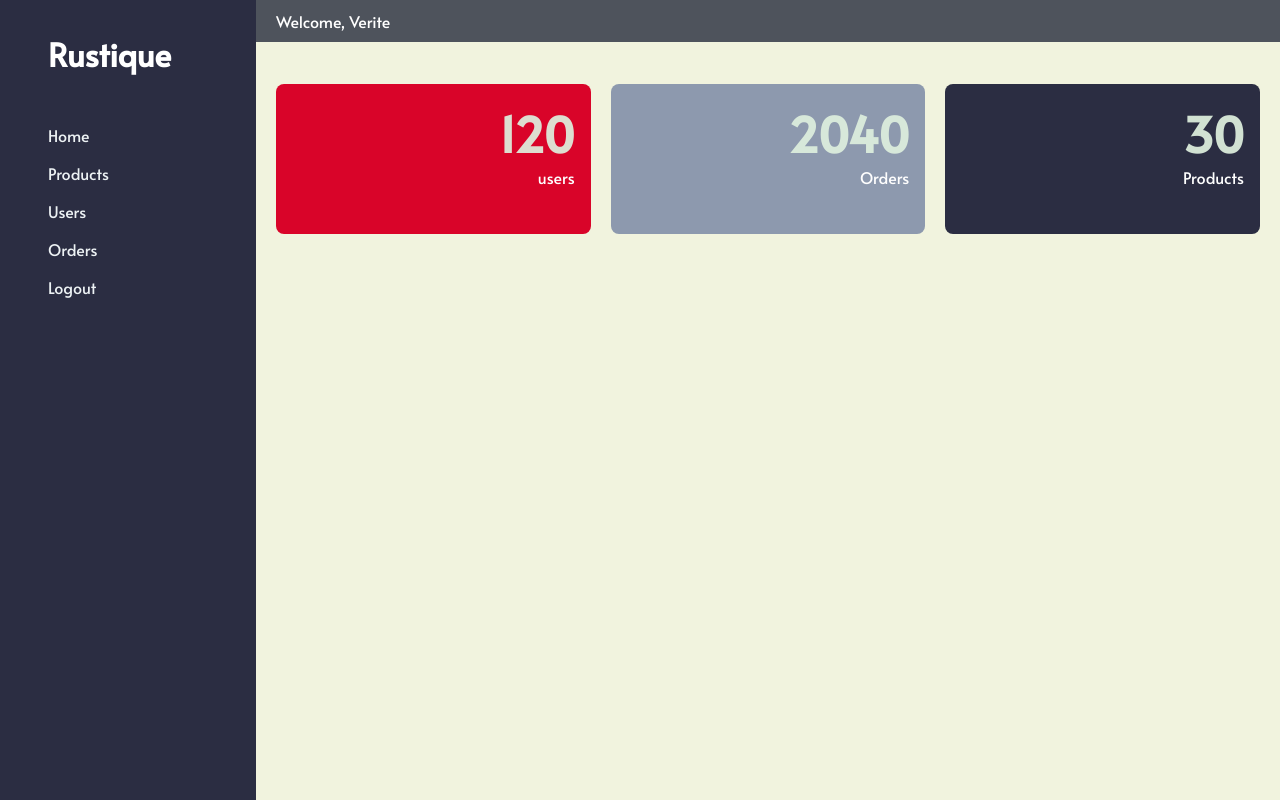
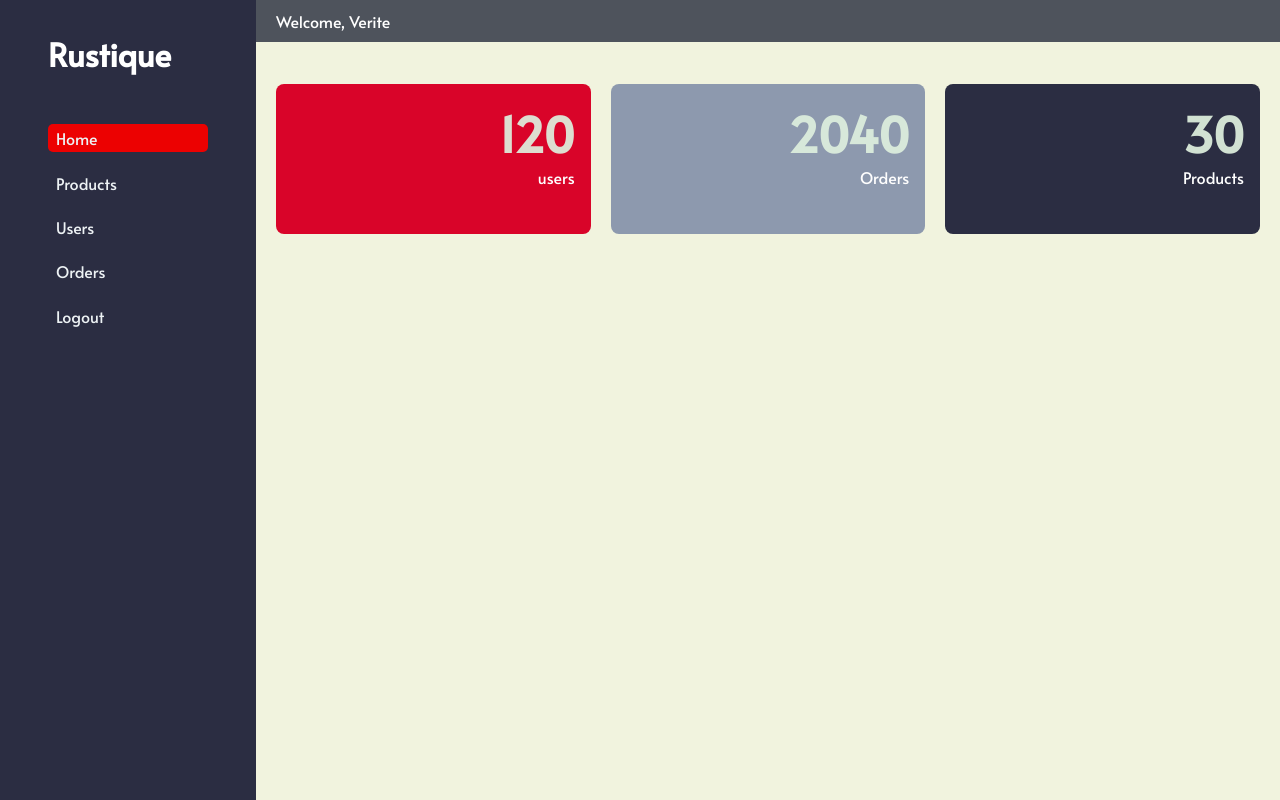
Before and after one commit to veritem/shop-store, a React (Create React App) app in the folder client/: page /admin in a window 1280 px wide. Built offline with nearby package versions, Linux system fonts and the light colour scheme.

Commit message:
fixed sidebar

```diff
--- a/client/src/layout/AdminLayout.tsx
+++ b/client/src/layout/AdminLayout.tsx
@@ -1,9 +1,9 @@
 /** @jsxImportSource @emotion/core */
-
 // eslint-disable-next-line @typescript-eslint/no-unused-vars
 import { css, jsx } from '@emotion/core'
-import React from 'react'
+import React, { useEffect, useState } from 'react'
 import { Link } from 'react-router-dom'
+import { useLocation } from 'react-router'
 
 interface AdminLayoutProps {
   children: React.ReactElement
@@ -12,6 +12,17 @@ interface AdminLayoutProps {
 export const AdminLayout: React.FC<AdminLayoutProps> = ({
   children,
 }): React.ReactElement => {
+  const location = useLocation()
+  const current_location = location.pathname.split('/')[2]
+
+  const [currentLocation, setCurrentLocation] = useState(
+    location.pathname.split('/')[2]
+  )
+
+  useEffect(() => {
+    setCurrentLocation(current_location)
+  }, [current_location])
+
   return (
     <div
       css={css`
@@ -44,13 +55,56 @@ export const AdminLayout: React.FC<AdminLayoutProps> = ({
               margin-bottom: 1rem;
               text-transform: capitalize;
               color: #edf2f4;
+              padding: 0.2rem 0.5rem;
             }
           `}
         >
-          <Link to={'/admin'}>Home</Link>
-          <Link to={'/admin/products'}>products</Link>
-          <Link to={'/admin/users'}>Users</Link>
-          <Link to={'/admin/orders'}>Orders</Link>
+          <Link
+            to={'/admin'}
+            css={css`
+              background-color: ${!currentLocation ? 'var(--red)' : null};
+              border-radius: 5px;
+              font-size: 1rem;
+            `}
+          >
+            Home
+          </Link>
+          <Link
+            to={'/admin/products'}
+            css={css`
+              background-color: ${currentLocation === 'products'
+                ? 'var(--red)'
+                : null};
+              border-radius: 5px;
+              font-size: 1rem;
+            `}
+          >
+            products
+          </Link>
+          <Link
+            to={'/admin/users'}
+            css={css`
+              background-color: ${currentLocation === 'users'
+                ? 'var(--red)'
+                : null};
+              border-radius: 5px;
+              font-size: 1rem;
+            `}
+          >
+            Users
+          </Link>
+          <Link
+            to={'/admin/orders'}
+            css={css`
+              background-color: ${currentLocation === 'orders'
+                ? 'var(--red)'
+                : null};
+              border-radius: 5px;
+              font-size: 1rem;
+            `}
+          >
+            Orders
+          </Link>
           <Link to={'/logout'}>Logout</Link>
         </div>
       </div>
```
